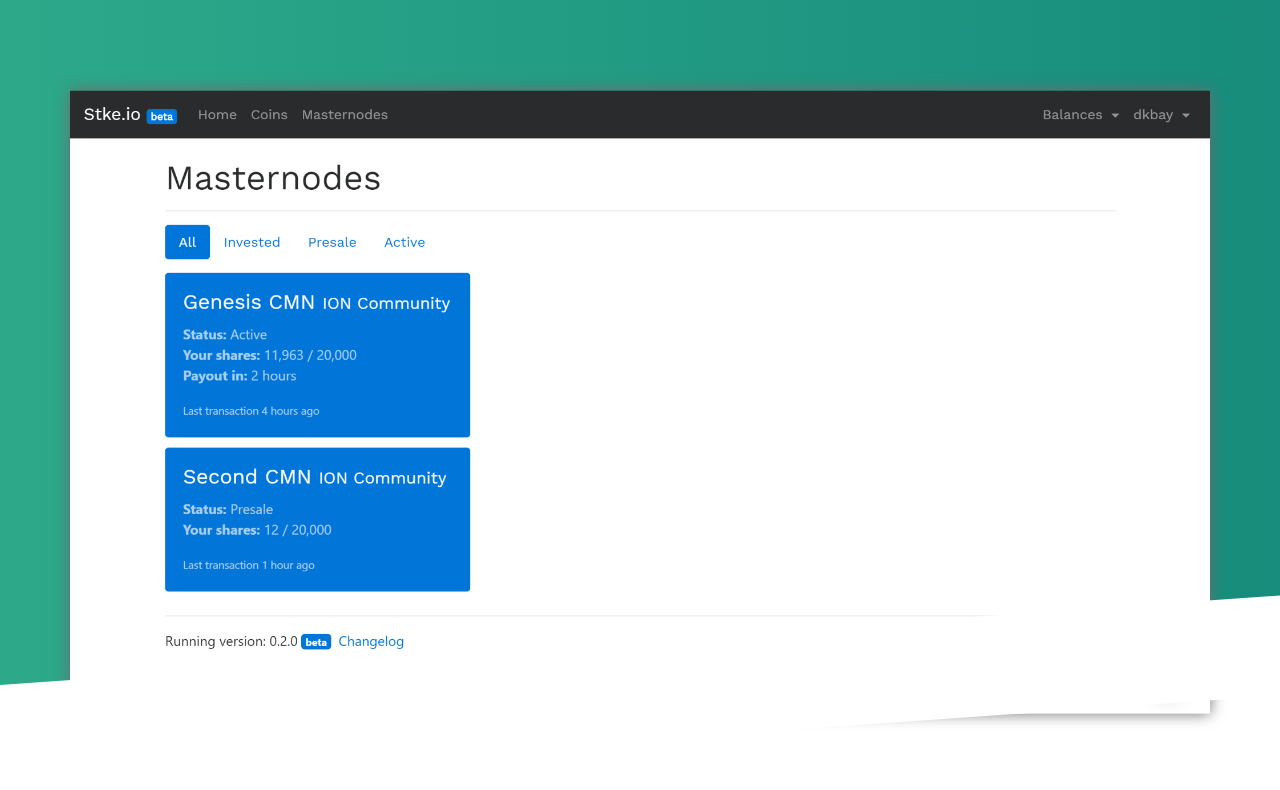
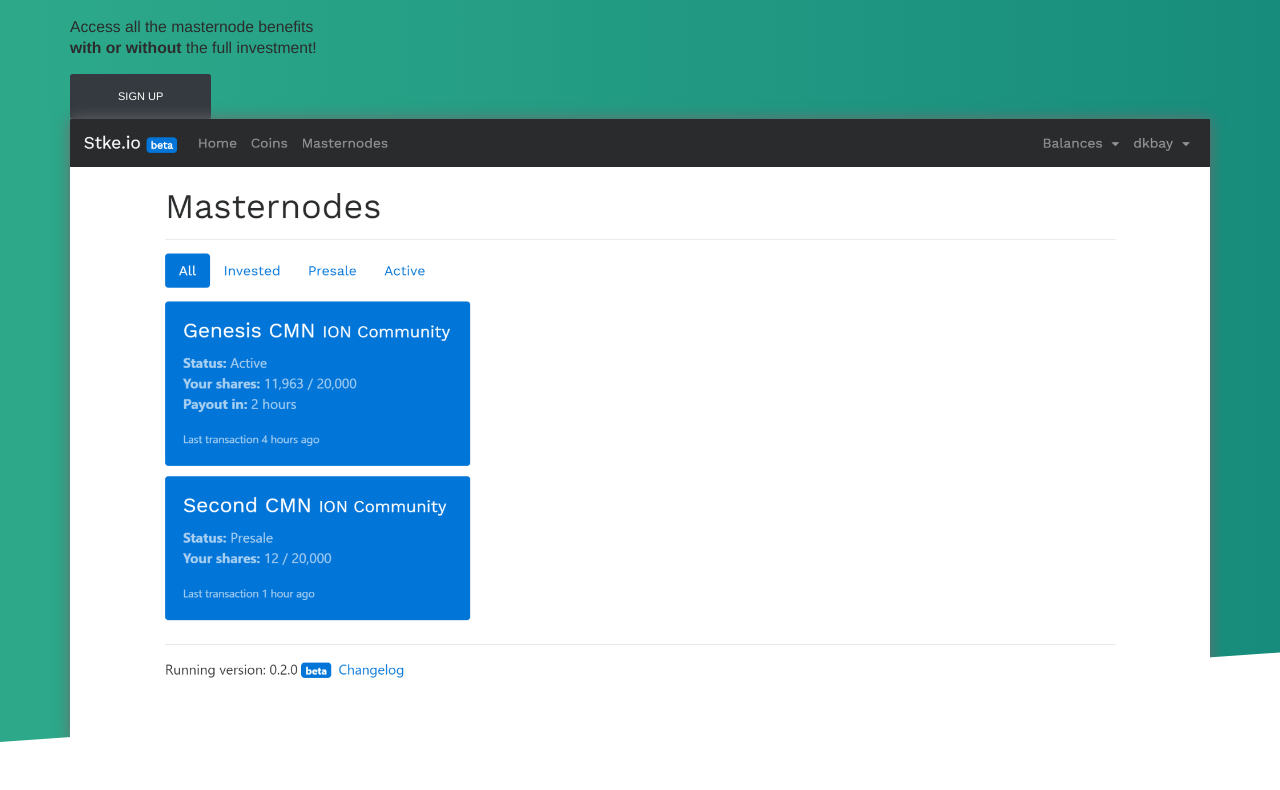
Before and after one commit to dkbay/StkeLanding, a website: page index.html in a window 1280 px wide. Shown: the part 232-1022 px from the top of the page. Drawn offline with nearby package versions, Linux system fonts and the light colour scheme; files that its build step writes are made by us from their sources; files whose address does not match are found by name.

Commit message:
Remember to use webpack and also code properly

```diff
--- a/assets/sass/app.scss
+++ b/assets/sass/app.scss
@@ -36,11 +36,10 @@
 header{
 	@include gradient($gradient-color-1, $gradient-color-2);
 	position: relative;
-    z-index: 1;
 }
 
 header, header>div{
-	height: 100vh;
+	min-height: 100vh;
 }
 
 #heroimg{
@@ -51,7 +50,7 @@
     background: inherit;
     content: '';
     display: block;
-    height: 100px;
+    height: 150px;
     left: 0;
     position: relative;
     right: 0;
@@ -118,10 +117,10 @@
 }
 
 @media screen and (min-width: 1200px) {
-	header>div>div, header>div>div>div>div{
-		position: relative;
-		top: 50%;
-		transform: translateY(-50%);
+	header>.container{
+		display: flex;
+    	align-items: center;
+    	justify-content: center;
 	}
 }
 
@@ -135,4 +134,8 @@
 	.hidesmall{
 		display:none;
 	}
+	header, header>div {
+		min-height: 100vh;
+		padding-bottom: 50px;
+	}
 }
--- a/index.html
+++ b/index.html
@@ -28,7 +28,7 @@
 
 				<div class="collapse navbar-collapse" id="navigation">
 					<ul class="navbar-nav">
-						<li class="nav-item active">
+						<li class="nav-item">
 							<a class="nav-link" href="#home">
 								Home
 							</a>
```
Also changed, not shown: 1 other file.
